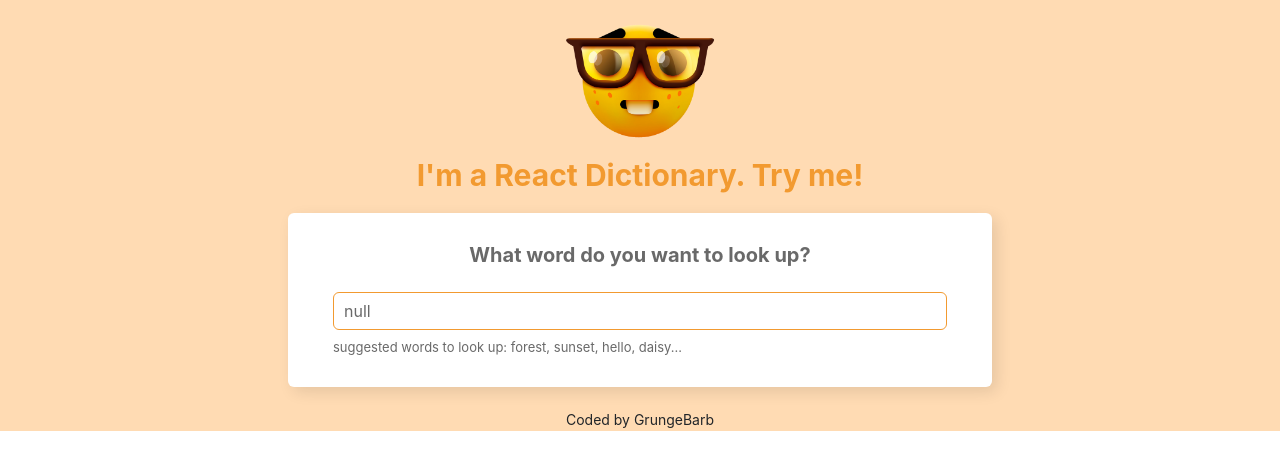
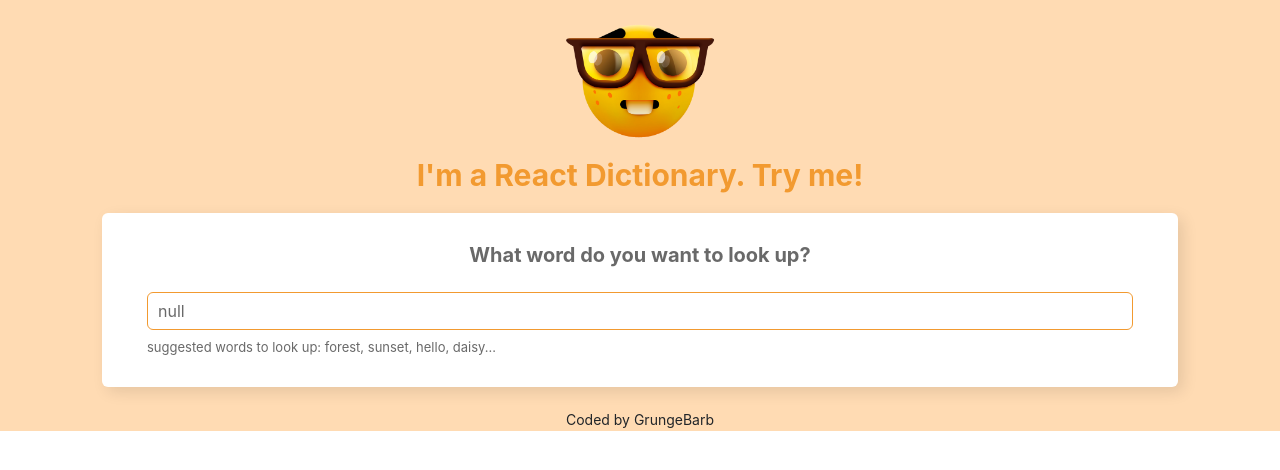
Before and after one commit to grungebarb/dictionary-project, a React (Create React App) app: page / in a window 1280 px wide. Shown: the top 470 px of the page. Built offline with nearby package versions, Linux system fonts and the light colour scheme; no server answers.

Commit message:
Erased my las change, doesn't work

```diff
--- a/src/App.css
+++ b/src/App.css
@@ -17,7 +17,3 @@
   color: #f29a30;
   margin-top: 15px;
 }
-.App .container {
-  max-width: 60%;
-  min-width: 500px;
-}
```
